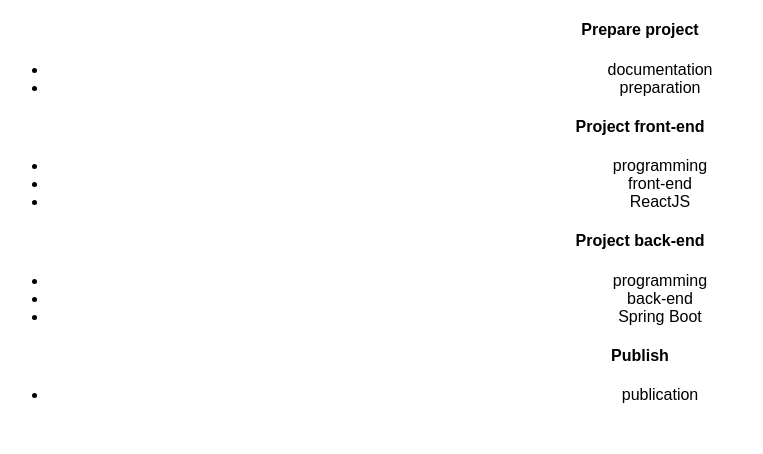
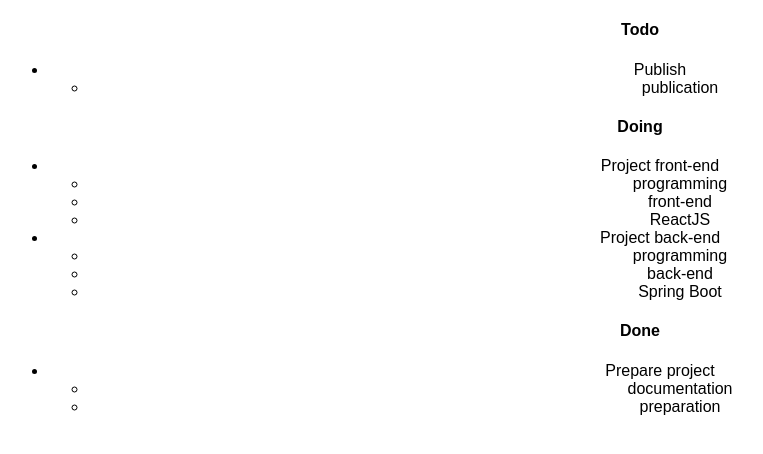
Before and after one commit to macdrien/todo-board-reactjs, a React (Create React App) app: page / in a window 1280 px wide. Shown: the top 454 px of the page, without its empty margins (0-763 px from the left). Built offline with nearby package versions, Linux system fonts and the light colour scheme.

Commit message:
REF Tasks to put them into states

```diff
--- a/package.json
+++ b/package.json
@@ -1,5 +1,5 @@
 {
-  "name": "basic-react-project",
+  "name": "todo-doing-done-reactjs",
   "version": "1.0.0",
   "description": "",
   "keywords": [],
--- a/src/App.jsx
+++ b/src/App.jsx
@@ -1,12 +1,12 @@
 import React from "react";
 import Board from "./Board";
 import "./styles.css";
-import tasks from "./tasks";
+import states from "./tasks";
 
 export default function App() {
   return (
     <div className="App">
-      <Board tasks={tasks} />
+      <Board states={states} />
     </div>
   );
 }
--- a/src/Board.jsx
+++ b/src/Board.jsx
@@ -1,10 +1,17 @@
-export default function Board({ tasks }) {
-  return tasks.map((task) => (
+export default function Board({ states }) {
+  return states.map((state) => (
     <div>
-      <h4>{task.name}</h4>
+      <h4>{state.name}</h4>
       <ul>
-        {task.tags.map((tag) => (
-          <li>{tag}</li>
+        {state.tasks.map((task) => (
+          <li>
+            {task.name}
+            <ul>
+              {task.tags.map((tag) => (
+                <li>{tag}</li>
+              ))}
+            </ul>
+          </li>
         ))}
       </ul>
     </div>
--- a/src/tasks.js
+++ b/src/tasks.js
@@ -1,40 +1,39 @@
 const states = [
   {
     name: "Todo",
-    order: 0
+    order: 0,
+    tasks: [
+      {
+        name: "Publish",
+        tags: ["publication"]
+      }
+    ]
   },
   {
     name: "Doing",
-    order: 1
+    order: 1,
+    tasks: [
+      {
+        name: "Project front-end",
+        tags: ["programming", "front-end", "ReactJS"]
+      },
+      {
+        name: "Project back-end",
+        tags: ["programming", "back-end", "Spring Boot"]
+      }
+    ]
   },
   {
     name: "Done",
-    order: 2
+    order: 2,
+    tasks: [
+      {
+        name: "Prepare project",
+        tags: ["documentation", "preparation"],
+        state: "Done"
+      }
+    ]
   }
 ];
 
-const tasks = [
-  {
-    name: "Prepare project",
-    tags: ["documentation", "preparation"],
-    state: "Done"
-  },
-  {
-    name: "Project front-end",
-    tags: ["programming", "front-end", "ReactJS"],
-    state: "Doing"
-  },
-  {
-    name: "Project back-end",
-    tags: ["programming", "back-end", "Spring Boot"],
-    state: "Doing"
-  },
-  {
-    name: "Publish",
-    tags: ["publication"],
-    state: "Todo"
-  }
-];
-
-export { states, tasks };
-export default tasks;
+export default states;
```
